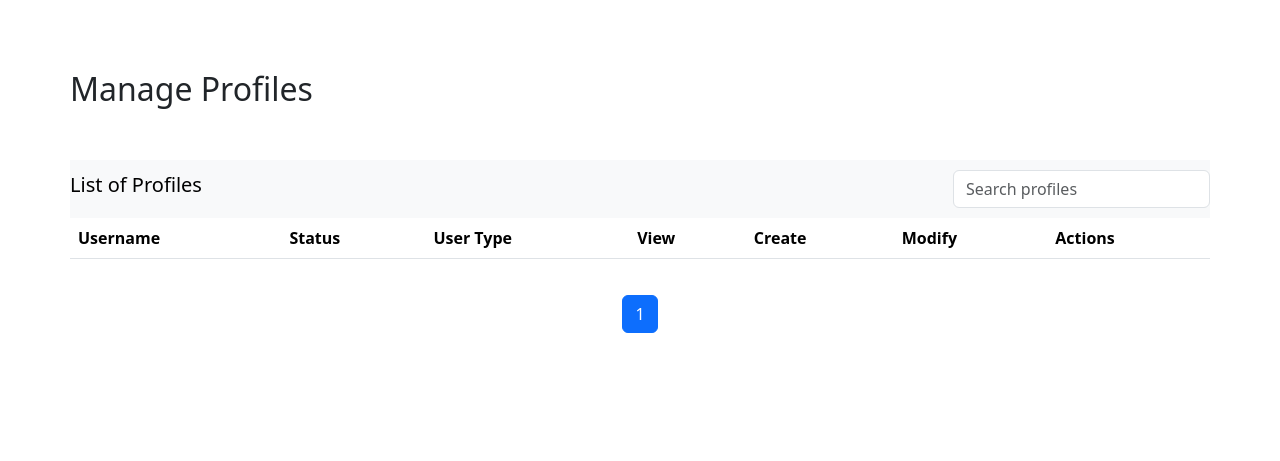
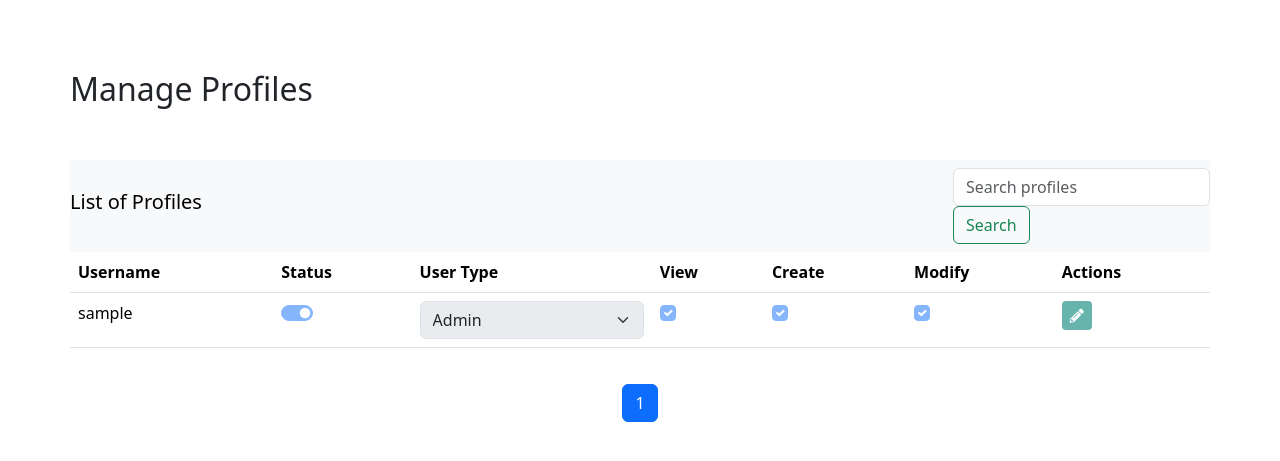
Before and after one commit to sanashii/proftpd_flask, a Flask app: page /manage_profiles in a window 1280 px wide. Shown: the part 70-531 px from the top of the page. Run offline with Flask 3, Linux system fonts and the light colour scheme; the visitor is signed in with stand-in values (Sample User, id 1); tables that the repository leaves empty hold one stand-in row (values such as "Sample post"); lists and menus that the app fills with data are empty; some libraries are stand-ins or nearby versions.

Commit message:
fix: fixed the manage profiles table bug

```diff
--- a/app.py
+++ b/app.py
@@ -252,6 +252,7 @@ def create_profile():
     return render_template('create_profile.html')
 
 
+# Route to render the manage profiles page
 @app.route('/manage_profiles')
 @admin_required
 @modify_required
@@ -272,35 +273,6 @@ def manage_profiles():
     return render_template('manage_profiles.html',
                          profiles=pagination.items,
                          pagination=pagination)
-
-
-@app.route('/api/profiles')
-@modify_required
-@admin_required
-def get_profiles():
-    page = request.args.get('page', 1, type=int)
-    per_page = 10
-    search = request.args.get('search', '')
-
-    query = TraxUser.query
-    if search:
-        query = query.filter(TraxUser.username.ilike(f'%{search}%'))
-
-    pagination = query.paginate(page=page, per_page=per_page, error_out=False)
-
-    return jsonify({
-        'data': [{
-            'username': p.username,
-            'is_enabled': p.is_enabled,
-            'user_type': p.user_type,
-            'can_view': p.can_view,
-            'can_create': p.can_create,
-            'can_modify': p.can_modify
-        } for p in pagination.items],
-        'total': pagination.total,
-        'pages': pagination.pages,
-        'current_page': pagination.page
-    })
 
 
 # manage user component
--- a/static/scripts.js
+++ b/static/scripts.js
@@ -192,163 +192,68 @@ $(document).ready(function() {
     });
 
     // Managing profiles
-    let table = $('#profilesTable').DataTable({
-            serverSide: true,
-            ajax: {
-                url: '/api/profiles',
-                data: function(d) {
-                    d.page = (d.start / d.length) + 1;
-                    d.per_page = d.length;
-                    d.search = d.search.value;
-                }
-            },
-            processing: true,
-            pageLength: 10,
-        columns: [
-            { data: 'username' },
-            {
-                data: 'is_enabled',
-                render: function(data, type, row) {
-                    return `
-                        <div class="form-check form-switch">
-                            <input class="form-check-input status-toggle" type="checkbox"
-                                   ${data ? 'checked' : ''} disabled>
-                        </div>`;
-                }
-            },
-            {
-                data: 'user_type',
-                render: function(data, type, row) {
-                    return `
-                        <select class="form-select user-type" disabled>
-                            <option value="user" ${data === 'user' ? 'selected' : ''}>User</option>
-                            <option value="admin" ${data === 'admin' ? 'selected' : ''}>Admin</option>
-                        </select>`;
-                }
-            },
-            {
-                data: 'can_view',
-                render: function(data, type, row) {
-                    return `
-                        <div class="form-check">
-                            <input type="checkbox" class="form-check-input can-view"
-                                   ${data ? 'checked' : ''} disabled>
-                        </div>`;
-                }
-            },
-            {
-                data: 'can_create',
-                render: function(data, type, row) {
-                    return `
-                        <div class="form-check">
-                            <input type="checkbox" class="form-check-input can-create"
-                                   ${data ? 'checked' : ''} disabled>
-                        </div>`;
-                }
-            },
-            {
-                data: 'can_modify',
-                render: function(data, type, row) {
-                    return `
-                        <div class="form-check">
-                            <input type="checkbox" class="form-check-input can-modify"
-                                   ${data ? 'checked' : ''} disabled>
-                        </div>`;
-                }
-            },
-            {
-                data: null,
-                render: function(data, type, row) {
-                    return `
-                        <button class="btn btn-sm btn-primary edit-profile" data-username="${row.username}">
-                            <i class="fas fa-pencil-alt"></i>
-                        </button>
-                        <button class="btn btn-sm btn-success save-profile" style="display: none;">
-                            <i class="fas fa-save"></i>
-                        </button>
-                        <button class="btn btn-sm btn-danger cancel-edit" style="display: none;">
-                            <i class="fas fa-times"></i>
-                        </button>`;
-                }
-            }
-        ],
-        drawCallback: function(settings) {
-            // Update pagination UI
-            let api = this.api();
-            let info = api.page.info();
+    $('.edit-profile').click(function() {
+        const row = $(this).closest('tr');
 
-            $('.pagination .page-item').removeClass('active');
-            $(`.pagination .page-item:eq(${info.page})`).addClass('active');
-        }
+        // Store original values
+        row.data('original', {
+            is_enabled: row.find('.status-toggle').prop('checked'),
+            user_type: row.find('.user-type').val(),
+            can_view: row.find('.can-view').prop('checked'),
+            can_create: row.find('.can-create').prop('checked'),
+            can_modify: row.find('.can-modify').prop('checked')
+        });
+
+        // Enable inputs
+        row.find('input, select').prop('disabled', false);
+
+        // Toggle buttons
+        $(this).hide();
+        row.find('.save-profile, .cancel-edit').show();
     });
 
-    // Edit button handler
-    $('#profilesTable').on('click', '.edit-profile', function() {
-        const tr = $(this).closest('tr');
-        const row = table.row(tr);
-
-        tr.find('input, select').prop('disabled', false);
-        $(this).hide();
-        tr.find('.save-profile, .cancel-edit').show();
-
-        // Store original values
-        tr.data('original', {
-            is_enabled: tr.find('.status-toggle').prop('checked'),
-            user_type: tr.find('.user-type').val(),
-            can_view: tr.find('.can-view').prop('checked'),
-            can_create: tr.find('.can-create').prop('checked'),
-            can_modify: tr.find('.can-modify').prop('checked')
-        });
-    });
-
-    // Save button handler
-    $('#profilesTable').on('click', '.save-profile', function() {
-        const tr = $(this).closest('tr');
-        const row = table.row(tr);
-        const username = tr.find('.edit-profile').data('username');
-
-        const data = {
-            is_enabled: tr.find('.status-toggle').prop('checked'),
-            user_type: tr.find('.user-type').val(),
-            can_view: tr.find('.can-view').prop('checked'),
-            can_create: tr.find('.can-create').prop('checked'),
-            can_modify: tr.find('.can-modify').prop('checked')
-        };
+    $('.save-profile').click(function() {
+        const row = $(this).closest('tr');
+        const username = row.find('.edit-profile').data('username');
 
         $.ajax({
             url: `/update_profile/${username}`,
             method: 'POST',
             contentType: 'application/json',
-            data: JSON.stringify(data),
+            data: JSON.stringify({
+                is_enabled: row.find('.status-toggle').prop('checked'),
+                user_type: row.find('.user-type').val(),
+                can_view: row.find('.can-view').prop('checked'),
+                can_create: row.find('.can-create').prop('checked'),
+                can_modify: row.find('.can-modify').prop('checked')
+            }),
             success: function(response) {
                 if (response.success) {
-                    tr.find('input, select').prop('disabled', true);
-                    tr.find('.edit-profile').show();
-                    tr.find('.save-profile, .cancel-edit').hide();
-                    table.ajax.reload(null, false);
+                    row.find('input, select').prop('disabled', true);
+                    row.find('.edit-profile').show();
+                    row.find('.save-profile, .cancel-edit').hide();
                 }
-            },
-            error: function(xhr, status, error) {
-                alert('Failed to update profile');
-                console.error(error);
             }
         });
     });
 
-    // Cancel button handler
-    $('#profilesTable').on('click', '.cancel-edit', function() {
-        const tr = $(this).closest('tr');
-        const original = tr.data('original');
+    $('.cancel-edit').click(function() {
+        const row = $(this).closest('tr');
+        const original = row.data('original');
 
-        tr.find('.status-toggle').prop('checked', original.is_enabled);
-        tr.find('.user-type').val(original.user_type);
-        tr.find('.can-view').prop('checked', original.can_view);
-        tr.find('.can-create').prop('checked', original.can_create);
-        tr.find('.can-modify').prop('checked', original.can_modify);
+        // Reset to original values
+        row.find('.status-toggle').prop('checked', original.is_enabled);
+        row.find('.user-type').val(original.user_type);
+        row.find('.can-view').prop('checked', original.can_view);
+        row.find('.can-create').prop('checked', original.can_create);
+        row.find('.can-modify').prop('checked', original.can_modify);
 
-        tr.find('input, select').prop('disabled', true);
-        tr.find('.edit-profile').show();
-        tr.find('.save-profile, .cancel-edit').hide();
+        // Disable inputs
+        row.find('input, select').prop('disabled', true);
+
+        // Toggle buttons
+        row.find('.edit-profile').show();
+        row.find('.save-profile, .cancel-edit').hide();
     });
 });
 
--- a/templates/components/manage_profiles_component.html
+++ b/templates/components/manage_profiles_component.html
@@ -7,15 +7,16 @@
 </head>
 <body data-show-modal="{{ show_modal if show_modal else '' }}">
     <div class="container">
-        <nav class="navbar navbar-light bg-light justify-content-between mt-4" aria-label="Profile Navigation">
+        <nav class="navbar navbar-light bg-light justify-content-between mt-4">
             <h4 class="navbar-brand">List of Profiles</h4>
-            <div class="form-inline d-flex align-items-center">
-                <input class="form-control mr-sm-2" type="search" id="profileSearch" placeholder="Search profiles">
-            </div>
+            <form class="form-inline" method="GET">
+                <input class="form-control mr-sm-2" type="search" name="search" placeholder="Search profiles" value="{{ request.args.get('search', '') }}">
+                <button class="btn btn-outline-success my-2 my-sm-0" type="submit">Search</button>
+            </form>
         </nav>
 
         <div class="table-responsive">
-            <table id="profilesTable" class="table table-hover">
+            <table class="table table-hover">
                 <thead>
                     <tr>
                         <th>Username</th>
@@ -27,35 +28,72 @@
                         <th>Actions</th>
                     </tr>
                 </thead>
+                <tbody>
+                    {% for profile in profiles %}
+                    <tr id="row-{{ profile.username }}">
+                        <td>{{ profile.username }}</td>
+                        <td>
+                            <div class="form-check form-switch">
+                                <input class="form-check-input status-toggle" type="checkbox" {% if profile.is_enabled %}checked{% endif %} disabled>
+                            </div>
+                        </td>
+                        <td>
+                            <select class="form-select user-type" disabled>
+                                <option value="user" {% if profile.user_type == 'user' %}selected{% endif %}>User</option>
+                                <option value="admin" {% if profile.user_type == 'admin' %}selected{% endif %}>Admin</option>
+                            </select>
+                        </td>
+                        <td>
+                            <div class="form-check">
+                                <input type="checkbox" class="form-check-input can-view" {% if profile.can_view %}checked{% endif %} disabled>
+                            </div>
+                        </td>
+                        <td>
+                            <div class="form-check">
+                                <input type="checkbox" class="form-check-input can-create" {% if profile.can_create %}checked{% endif %} disabled>
+                            </div>
+                        </td>
+                        <td>
+                            <div class="form-check">
+                                <input type="checkbox" class="form-check-input can-modify" {% if profile.can_modify %}checked{% endif %} disabled>
+                            </div>
+                        </td>
+                        <td>
+                            <button class="btn btn-sm btn-primary edit-profile" data-username="{{ profile.username }}">
+                                <i class="fas fa-pencil-alt"></i>
+                            </button>
+                            <button class="btn btn-sm btn-success save-profile" style="display: none;">
+                                <i class="fas fa-save"></i>
+                            </button>
+                            <button class="btn btn-sm btn-danger cancel-edit" style="display: none;">
+                                <i class="fas fa-times"></i>
+                            </button>
+                        </td>
+                    </tr>
+                    {% endfor %}
+                </tbody>
             </table>
         </div>
 
-        <!-- Pagination -->
-        <nav aria-label="Profile pages" class="d-flex justify-content-center">
-            <ul class="pagination">
+        <nav aria-label="Page navigation" class="mt-3">
+            <ul class="pagination justify-content-center">
                 {% if pagination.has_prev %}
                 <li class="page-item">
-                    <a class="page-link" href="{{ url_for('manage_profiles', page=pagination.prev_num) }}">
-                        <span aria-hidden="true">&laquo;</span>
-                    </a>
+                    <a class="page-link" href="{{ url_for('manage_profiles', page=pagination.prev_num, search=request.args.get('search', '')) }}">Previous</a>
                 </li>
                 {% endif %}
 
-                {% for page_num in pagination.iter_pages() %}
-                    {% if page_num %}
-                        <li class="page-item {% if page_num == pagination.page %}active{% endif %}">
-                            <a class="page-link" href="{{ url_for('manage_profiles', page=page_num) }}">
-                                {{ page_num }}
-                            </a>
+                {% for page in pagination.iter_pages() %}
+                    {% if page %}
+                        <li class="page-item {% if page == pagination.page %}active{% endif %}">
+                            <a class="page-link" href="{{ url_for('manage_profiles', page=page, search=request.args.get('search', '')) }}">{{ page }}</a>
                         </li>
                     {% endif %}
                 {% endfor %}
 
                 {% if pagination.has_next %}
                 <li class="page-item">
-                    <a class="page-link" href="{{ url_for('manage_profiles', page=pagination.next_num) }}">
-                        <span aria-hidden="true">&raquo;</span>
-                    </a>
+                    <a class="page-link" href="{{ url_for('manage_profiles', page=pagination.next_num, search=request.args.get('search', '')) }}">Next</a>
                 </li>
                 {% endif %}
             </ul>
```
Also changed, not shown: 2 other files.
